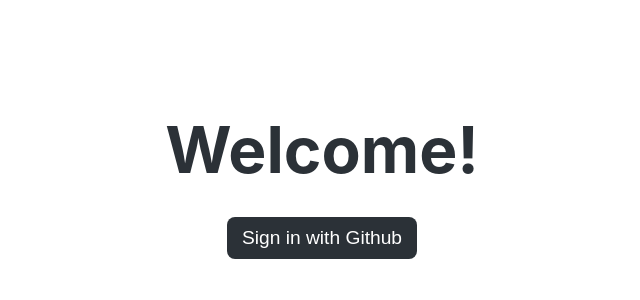
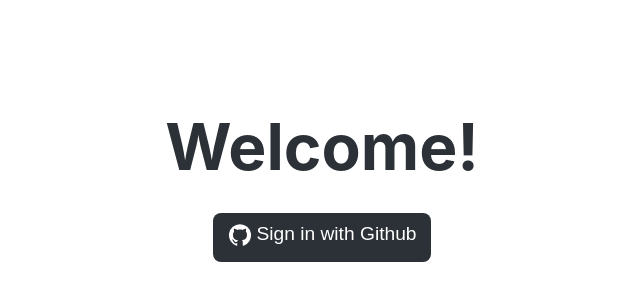
Before and after one commit to derajohnson/my-dashboard, a Next.js app: page / in a window 1280 px wide. Shown: the part 214-514 px from the top of the page, without its empty margins (318-958 px from the left). Built offline with nearby package versions, Linux system fonts and the light colour scheme.

Commit message:
added github icon

```diff
--- a/package.json
+++ b/package.json
@@ -8,6 +8,10 @@
     "lint": "next lint"
   },
   "dependencies": {
+    "@emotion/react": "^11.7.1",
+    "@emotion/styled": "^11.6.0",
+    "@mui/icons-material": "^5.2.5",
+    "@mui/material": "^5.2.6",
     "firebase": "^9.6.1",
     "next": "12.0.7",
     "react": "17.0.2",
--- a/pages/index.js
+++ b/pages/index.js
@@ -1,7 +1,7 @@
 import Head from 'next/head';
 import styles from '../styles/Home.module.css';
 import {useRouter} from 'next/router'
-
+import GitHubIcon from '@mui/icons-material/GitHub';
 
 import {initializeApp} from 'firebase/app';
 import {getAnalytics} from 'firebase/analytics';
@@ -65,14 +65,18 @@
         <h1 className={styles.title}>
           Welcome!
         </h1>
-        {/* put github icon */}
-        <button onClick={githubSignin} className={styles.btnGithub}>Sign in with Github</button>
+        <button onClick={githubSignin} className={styles.btnGithub}>
+          <div className={styles.flex}>
+            <div className={styles.mr}>
+            <GitHubIcon/>
+            </div>
+            <div>
+             Sign in with Github
+
+            </div>
+          </div>
+          </button>
       </main>
     </div>
   );
 }
-
-// Import the functions you need from the SDKs you need
-
-// TODO: Add SDKs for Firebase products that you want to use
-// https://firebase.google.com/docs/web/setup#available-libraries
--- a/styles/Home.module.css
+++ b/styles/Home.module.css
@@ -34,6 +34,13 @@
 
 .btnGithub:hover {
   transition: ease-in;
-
   background-color: #24292D;
 }
+
+.flex{
+  display: flex;
+}
+
+.mr {
+  margin-right: 5px;
+}
```
Also changed, not shown: 1 other file (tests, documents, lock files or other folders).
